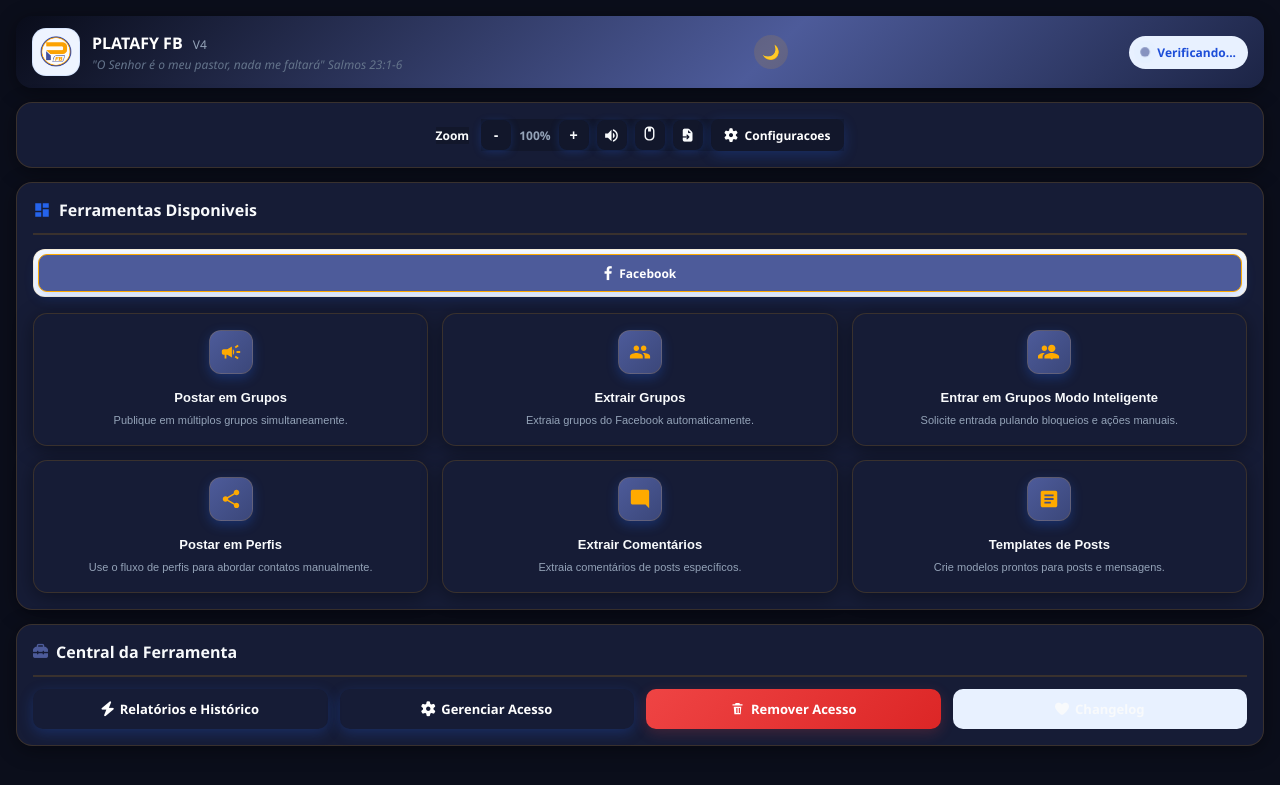
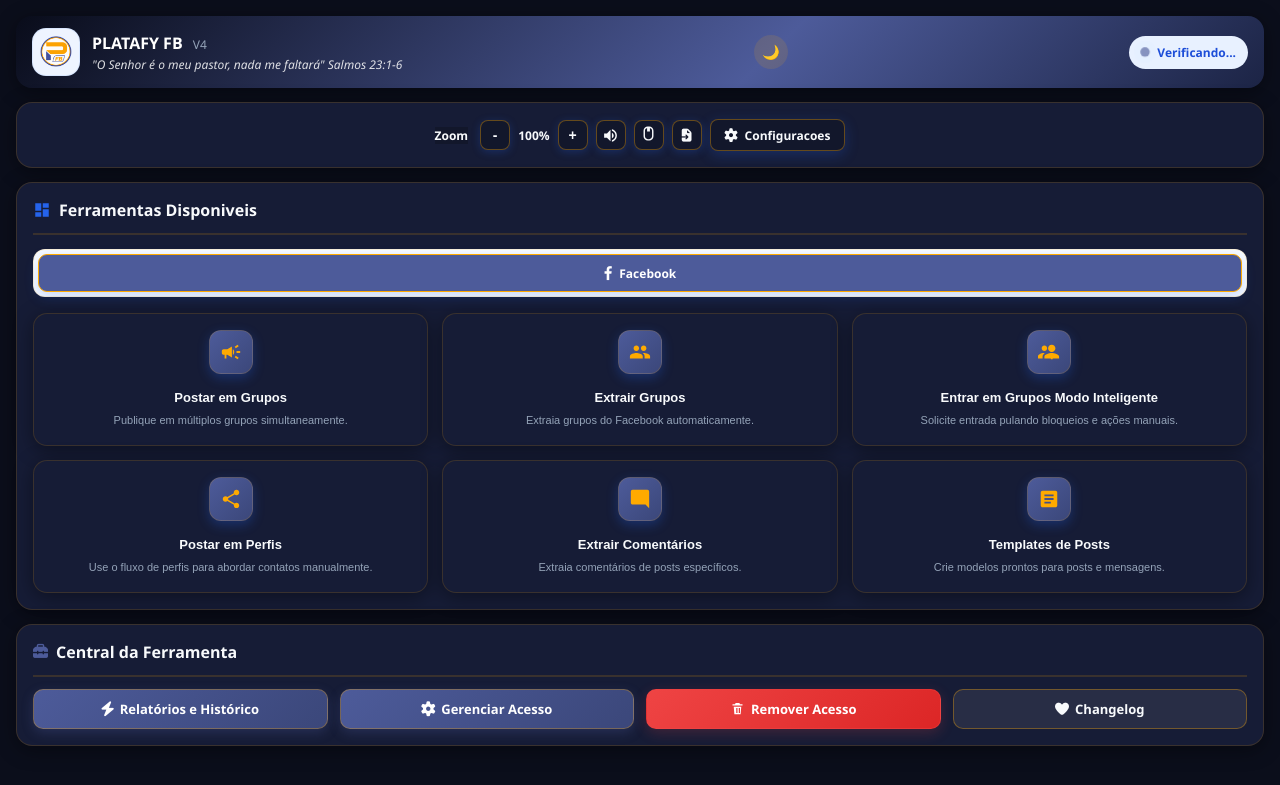
Before and after one commit to platafy/platafy-fb, a PHP site: page /popup.html in a window 1280 px wide. Shown: the top 785 px of the page. Run offline with PHP 8.4, Linux system fonts and the light colour scheme.

Commit message:
Fix contrast for Changelog, Relatorios, Gerenciar Acesso buttons and Zoom toolbar in Light and Dark modes

```diff
--- a/platafy-fb-extension/popup.css
+++ b/platafy-fb-extension/popup.css
@@ -2037,3 +2037,151 @@ small { display: block; margin-top: 5px; color: var(--text-muted); font-size: 11
   color: #ffffff !important;
   border-color: var(--secondary) !important;
 }
+
+/* ============================================================
+   CORREÇÃO DEFINITIVA DE BOTÕES
+   ============================================================ */
+
+/* 1. CABEÇALHO (HEADER) NO MODO CLARO E ESCURO */
+.app-header {
+  background: var(--header-grad) !important;
+  color: #ffffff !important;
+}
+
+.app-header .brand-name {
+  color: #ffffff !important;
+}
+
+.app-header .brand-meta, .app-header .brand-meta em, .app-header .brand-meta span {
+  color: rgba(255, 255, 255, 0.85) !important;
+}
+
+/* 2. BARRA DE TOOLBAR / ZOOM NO MODO CLARO E ESCURO */
+.panel-toolbar {
+  background: var(--surface) !important;
+  border: 1px solid var(--line-soft) !important;
+}
+
+.zoom-chip, .zoom-value {
+  color: var(--text-main) !important;
+  font-weight: 700 !important;
+}
+
+.zoom-controls {
+  background: transparent !important;
+}
+
+.zoom-btn, .toolbar-action-btn, .toolbar-volume-btn {
+  background: var(--bg-soft) !important;
+  border: 1px solid var(--line-strong) !important;
+  color: var(--text-main) !important;
+  font-weight: 600 !important;
+}
+
+.zoom-btn:hover, .toolbar-action-btn:hover, .toolbar-volume-btn:hover {
+  background: var(--primary) !important;
+  color: #ffffff !important;
+  border-color: var(--secondary) !important;
+}
+
+/* 3. BOTÕES PRINCIPAIS E DA CENTRAL DA FERRAMENTA */
+
+/* BOTÃO PRIMARY (Relatórios e Histórico, Gerenciar Acesso) */
+.btn-primary, button.btn-primary {
+  background: linear-gradient(135deg, #4d5b9a 0%, #3b477a 100%) !important;
+  color: #ffffff !important;
+  border: 1px solid rgba(255, 170, 0, 0.3) !important;
+  font-weight: 700 !important;
+  box-shadow: 0 4px 12px rgba(77, 91, 154, 0.3) !important;
+}
+
+.btn-primary:hover, button.btn-primary:hover {
+  background: linear-gradient(135deg, #5d6caa 0%, #4d5b9a 100%) !important;
+  border-color: var(--secondary) !important;
+  box-shadow: 0 6px 18px rgba(255, 170, 0, 0.4) !important;
+  transform: translateY(-1px) !important;
+}
+
+.btn-primary span, button.btn-primary span, .btn-primary i, button.btn-primary i {
+  color: #ffffff !important;
+}
+
+/* BOTÃO DANGER (Remover Acesso) */
+.btn-danger, button.btn-danger {
+  background: linear-gradient(135deg, #ef4444 0%, #dc2626 100%) !important;
+  color: #ffffff !important;
+  border: 1px solid rgba(239, 68, 68, 0.4) !important;
+  font-weight: 700 !important;
+}
+
+.btn-danger span, button.btn-danger span, .btn-danger svg {
+  color: #ffffff !important;
+  fill: #ffffff !important;
+}
+
+/* BOTÃO SECONDARY (Changelog) NO MODO ESCURO */
+.btn-secondary, button.btn-secondary, #btnAcquireLicense {
+  background: rgba(255, 255, 255, 0.08) !important;
+  color: var(--text-main) !important;
+  border: 1px solid var(--line-strong) !important;
+  font-weight: 700 !important;
+}
+
+.btn-secondary:hover, button.btn-secondary:hover, #btnAcquireLicense:hover {
+  background: var(--secondary) !important;
+  color: #000000 !important;
+  border-color: var(--secondary) !important;
+}
+
+.btn-secondary span, button.btn-secondary span, .btn-secondary i, button.btn-secondary i {
+  color: var(--text-main) !important;
+}
+
+.btn-secondary:hover span, button.btn-secondary:hover span, .btn-secondary:hover i, button.btn-secondary:hover i {
+  color: #000000 !important;
+}
+
+/* 4. ESPECÍFICO PARA O MODO CLARO ([data-theme="light"]) */
+[data-theme="light"] .btn-secondary,
+[data-theme="light"] button.btn-secondary,
+[data-theme="light"] #btnAcquireLicense {
+  background: #e2e8f0 !important;
+  color: #0f172a !important;
+  border: 1px solid #cbd5e1 !important;
+}
+
+[data-theme="light"] .btn-secondary span,
+[data-theme="light"] button.btn-secondary span,
+[data-theme="light"] .btn-secondary i,
+[data-theme="light"] button.btn-secondary i {
+  color: #0f172a !important;
+}
+
+[data-theme="light"] .btn-secondary:hover,
+[data-theme="light"] button.btn-secondary:hover,
+[data-theme="light"] #btnAcquireLicense:hover {
+  background: #d98200 !important;
+  color: #ffffff !important;
+}
+
+[data-theme="light"] .btn-secondary:hover span,
+[data-theme="light"] button.btn-secondary:hover span,
+[data-theme="light"] .btn-secondary:hover i,
+[data-theme="light"] button.btn-secondary:hover i {
+  color: #ffffff !important;
+}
+
+[data-theme="light"] .zoom-btn,
+[data-theme="light"] .toolbar-action-btn,
+[data-theme="light"] .toolbar-volume-btn {
+  background: #ffffff !important;
+  border: 1px solid #cbd5e1 !important;
+  color: #0f172a !important;
+}
+
+[data-theme="light"] .zoom-btn:hover,
+[data-theme="light"] .toolbar-action-btn:hover,
+[data-theme="light"] .toolbar-volume-btn:hover {
+  background: #4d5b9a !important;
+  color: #ffffff !important;
+}
```
